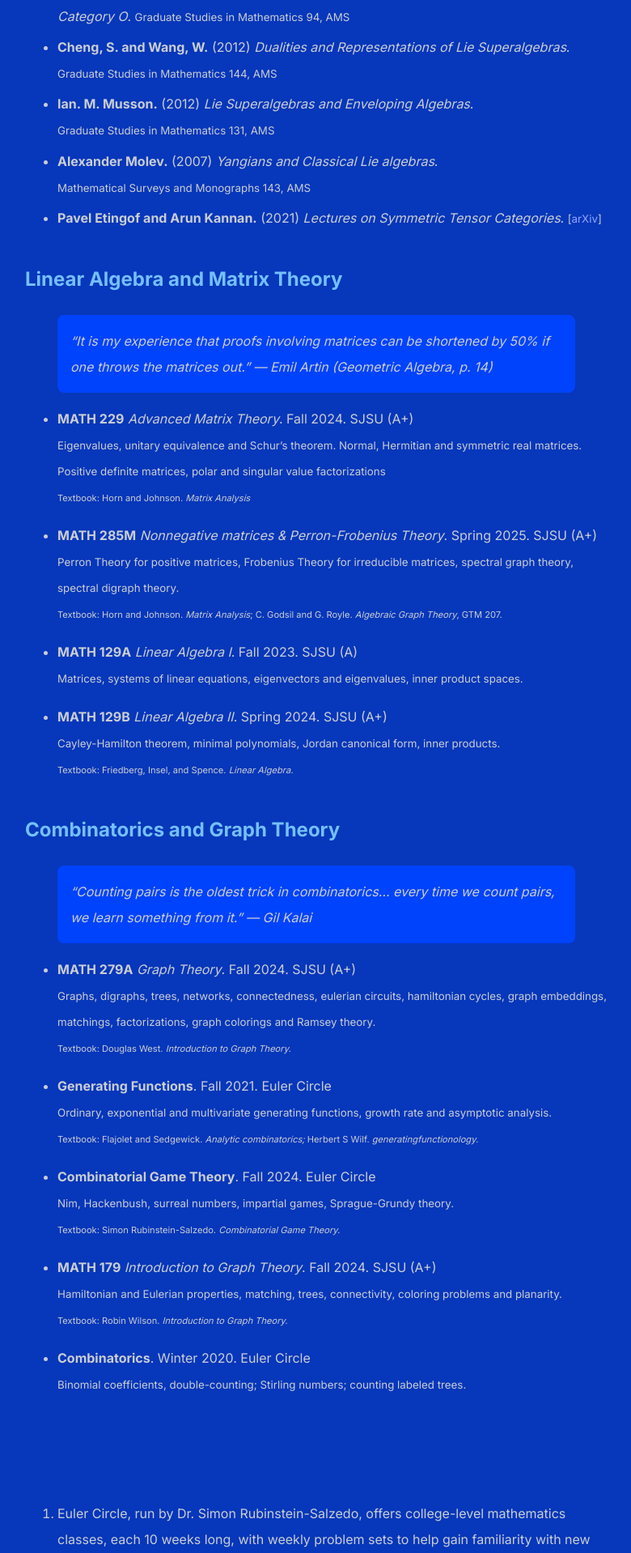
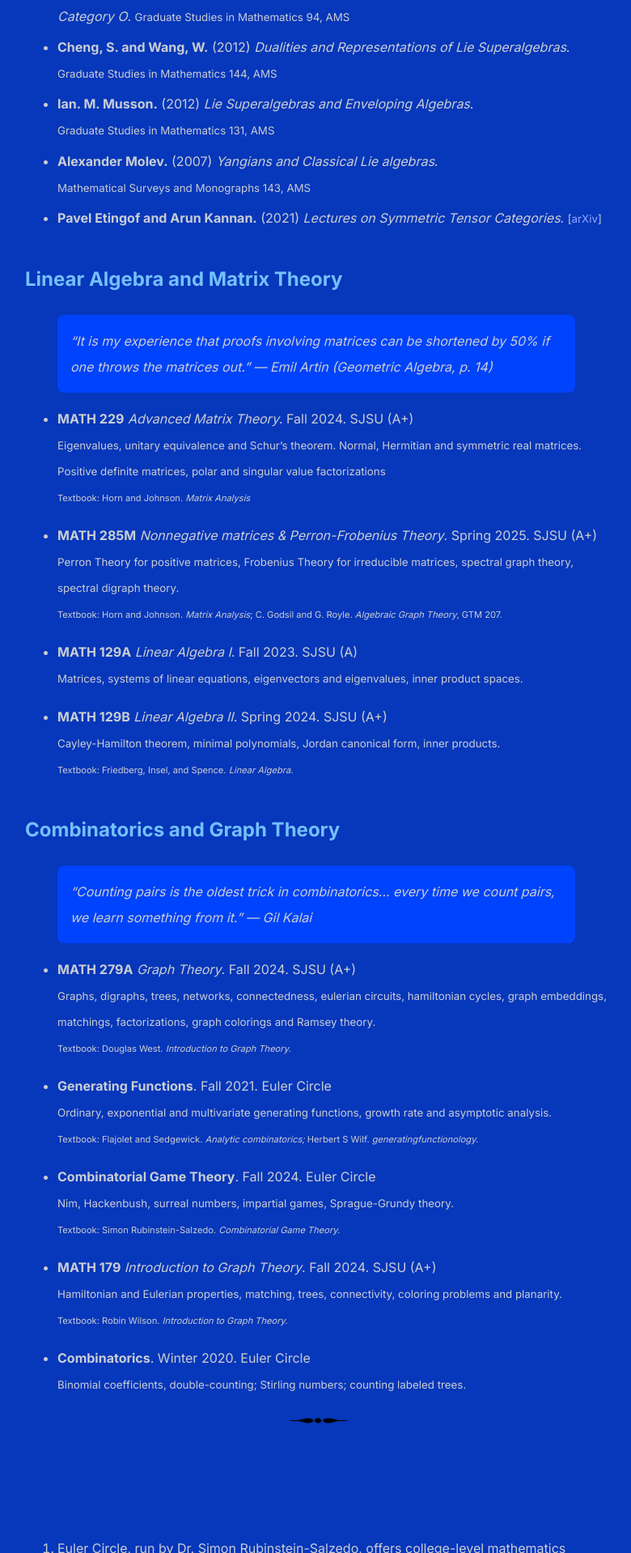
Before and after one commit to shihankanungo/shihankanungo.github.io, a Jekyll site: the page built from courses.md, in a window 1280 px wide. Shown: the part 4482-6400 px from the top of the page at 81% size, without its empty margins (249-1029 px from the left). Built offline with Jekyll 4.4.1, drawn with Linux system fonts in a browser that asks for light colours.

Commit message:
Update courses.md

```diff
--- a/courses.md
+++ b/courses.md
@@ -168,4 +168,7 @@ I haven't taken a formal course in representation theory, but I gained substanti
 - **Combinatorics**. Winter 2020. Euler Circle <br>
   <small>Binomial coefficients, double-counting; Stirling numbers; counting labeled trees.</small>
 
-  <br><br><br>
+
+![separator](images/septhin.png)
+
+<br><br><br>
```
